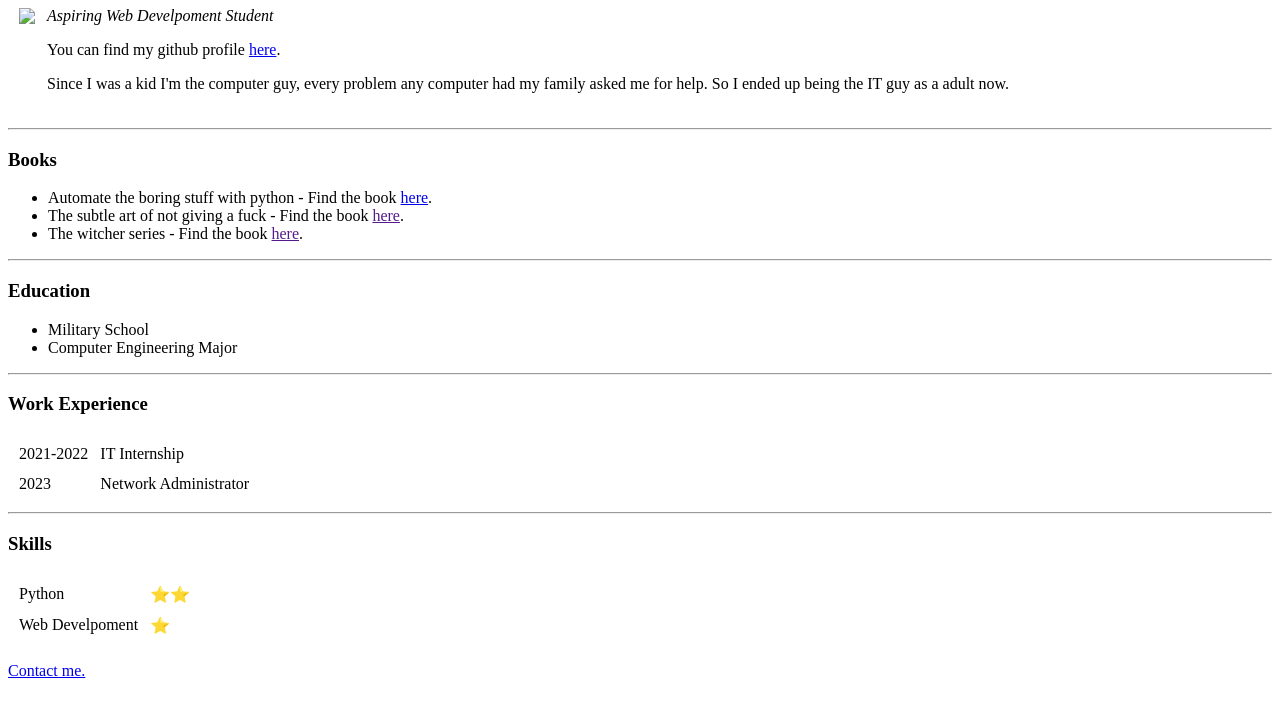
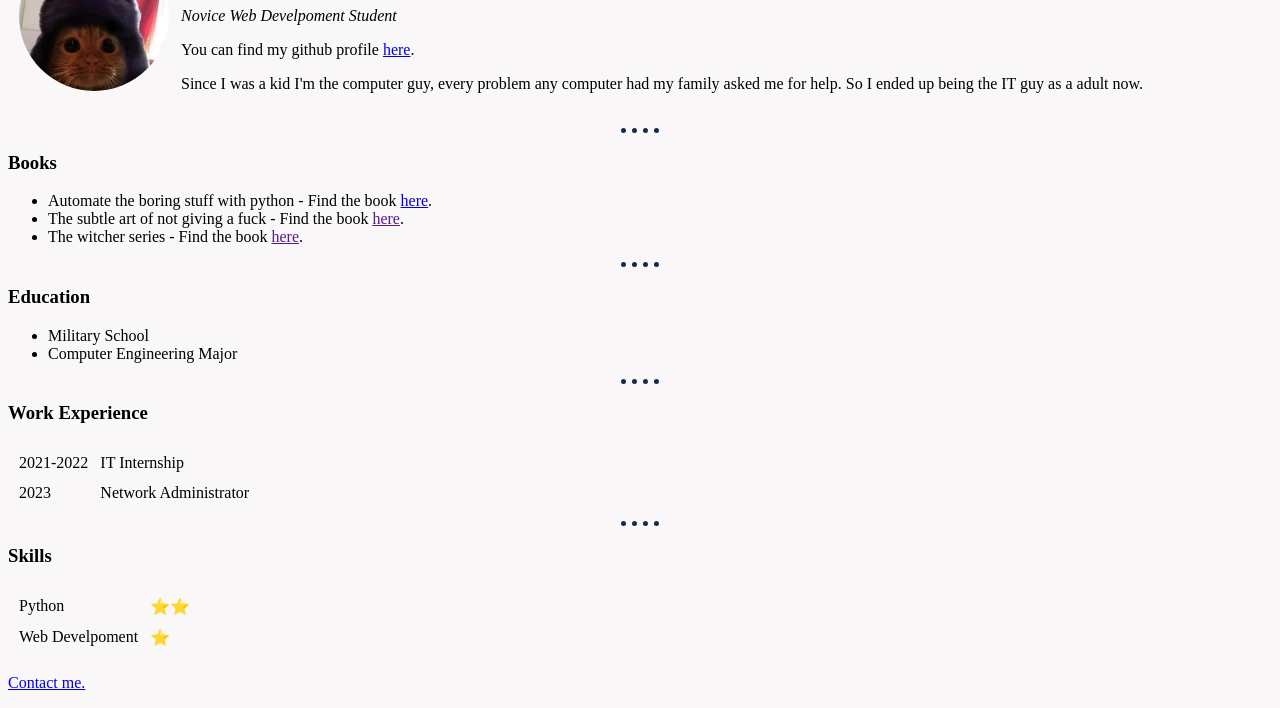
Before and after one commit to Treten312/WebDev, a plain HTML site: page HTML - Personal Website/index.html in a window 1280 px wide. Shown: the part 92-800 px from the top of the page. Drawn offline with Linux system fonts and the light colour scheme.

Commit message:
File Organization

```diff
--- a/Css/style.css
+++ b/HTML - Personal Website/css/style.css
@@ -3,7 +3,7 @@ hr {
     border-top-style: dotted;
     border-color: #112D4E;
     border-width: 5px;
-    width: 5%;
+    width: 3%;
 }
 body {
     background-color: #F9F7F7;
--- a/Html/index.html
+++ b/HTML - Personal Website/index.html
@@ -3,15 +3,17 @@
 <head>
     <meta charset="UTF-8">
     <title>My Personal Site</title>
+    <link rel="stylesheet" href="css\style.css">
+
 </head>
 
 
 <body>
     <table cellspacing="10">
         <tr>
-            <td><img src="Images\profile.jpg"></td>
+            <td><img src="images\profile.png"></td>
             <td><h1>Treten</h1>
-            <p><em>Aspiring Web Develpoment Student</em></p>
+            <p><em>Novice Web Develpoment Student</em></p>
             <p>You can find my github profile <a href="https://github.com/Treten312">here</a>.</p>
             <p>Since I was a kid I'm the computer guy, every problem any computer had my family asked me for help. So I ended up being the IT guy as a adult now.</p></td>
         </tr>
@@ -56,6 +58,6 @@
         </tr>
     </table>
 
-    <p><a href="Html\contactme.html">Contact me.</a></p>
+    <p><a href="contactme.html">Contact me.</a></p>
 </body>
 </html>
```
Also changed, not shown: HTML - Personal Website/contactme.html (renamed from Html/contactme.html, +1 -1 lines), HTML - Personal Website/hobbies.html (renamed from Html/hobbies.html), HTML - Personal Website/images/cmpmlogo.png (added), HTML - Personal Website/images/fametrologo.png (added), HTML - Personal Website/images/profile.png (renamed from Images/profile.jpg).
